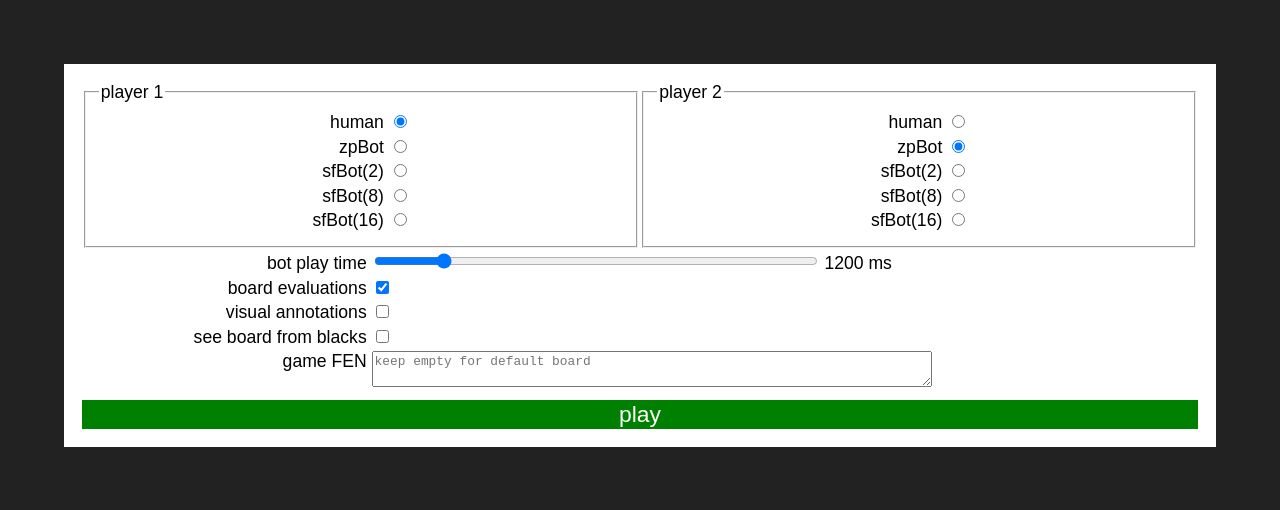
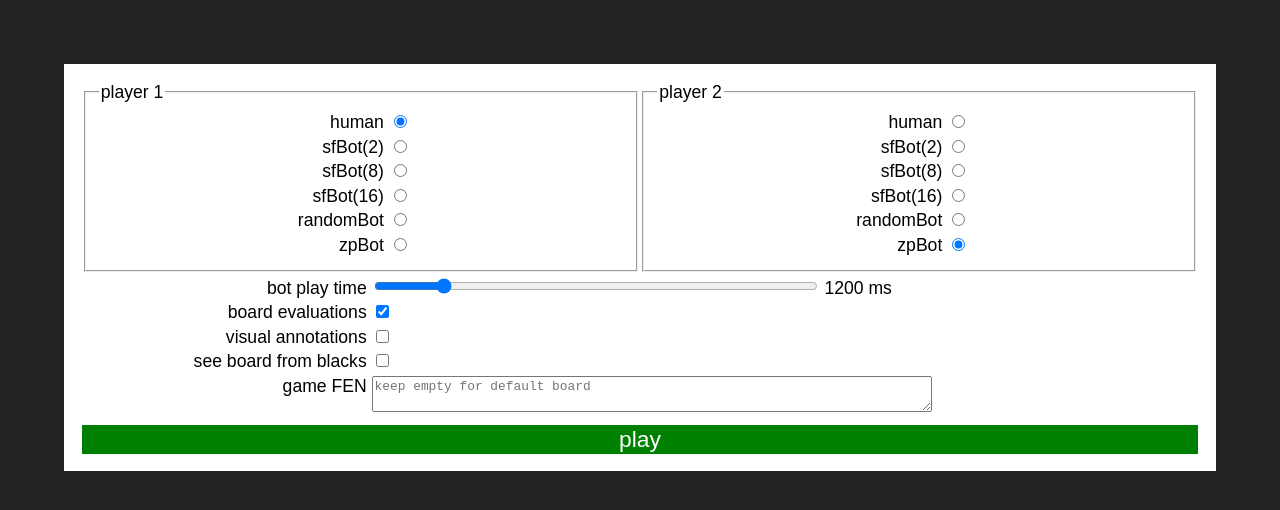
Before and after one commit to JosePedroDias/chess, a website: page index.html in a window 1280 px wide. Drawn offline with Linux system fonts and the light colour scheme.

Commit message:
RandomBot added to the mix

```diff
--- a/index.html
+++ b/index.html
@@ -19,10 +19,6 @@
                         <input type="radio" id="p1h" name="p1" value="Human" checked>
                     </p>
                     <p>
-                        <label for="p1z">zpBot</label>
-                        <input type="radio" id="p1z" name="p1" value="ZpBot">
-                    </p>
-                    <p>
                         <label for="p1s2">sfBot(2)</label>
                         <input type="radio" id="p1s2" name="p1" value="SfBot(2)">
                     </p>
@@ -34,6 +30,14 @@
                         <label for="p1s16">sfBot(16)</label>
                         <input type="radio" id="p1s16" name="p1" value="SfBot(16)">
                     </p>
+                    <p>
+                        <label for="p1r">randomBot</label>
+                        <input type="radio" id="p1r" name="p1" value="RandomBot">
+                    </p>
+                    <p>
+                        <label for="p1z">zpBot</label>
+                        <input type="radio" id="p1z" name="p1" value="ZpBot">
+                    </p>
                 </fieldset>
 
                 <fieldset>
@@ -42,10 +46,6 @@
                     <p>
                         <label for="p2h">human</label>
                         <input type="radio" id="p2h" name="p2" value="Human">
-                    </p>
-                    <p>
-                        <label for="p2z">zpBot</label>
-                        <input type="radio" id="p2z" name="p2" value="ZpBot" checked>
                     </p>
                     <p>
                         <label for="p2s2">sfBot(2)</label>
@@ -58,6 +58,14 @@
                     <p>
                         <label for="p2s16">sfBot(16)</label>
                         <input type="radio" id="p2s16" name="p2" value="SfBot(16)">
+                    </p>
+                    <p>
+                        <label for="p2r">randomBot</label>
+                        <input type="radio" id="p2r" name="p2" value="RandomBot">
+                    </p>
+                    <p>
+                        <label for="p2z">zpBot</label>
+                        <input type="radio" id="p2z" name="p2" value="ZpBot" checked>
                     </p>
                 </fieldset>
             </div>
```
Also changed, not shown: src/randomBot.mjs (added, +7 -0 lines), src/ui/main-ui.mjs (+10 -4 lines), README.md.
